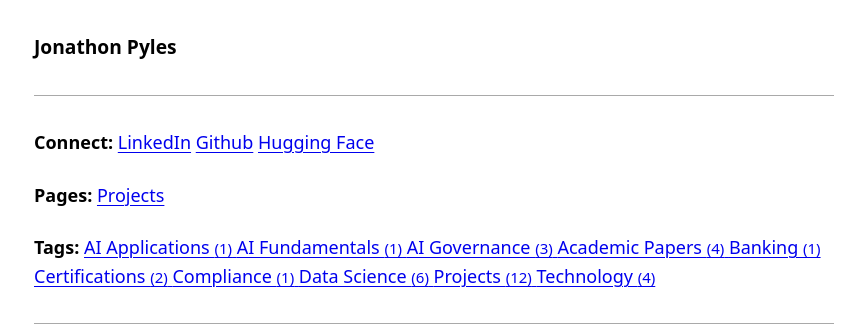
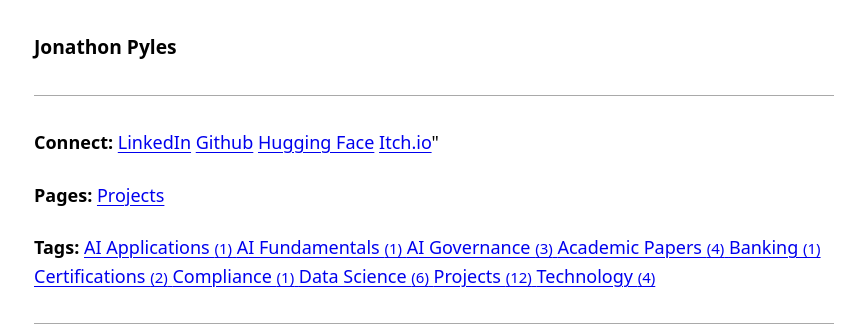
Before and after one commit to JNPyles/JNPyles.github.io, a Jekyll site: the page built from index.html, in a window 1280 px wide. Shown: the top 325 px of the page, without its empty margins (206-1071 px from the left). Built offline with Jekyll 4.4.1, drawn with Linux system fonts in a browser that asks for light colours; nearby versions of some CDN libraries.

Commit message:
Update index.html

```diff
--- a/index.html
+++ b/index.html
@@ -10,6 +10,7 @@ title: Home
 		<a href="https://www.linkedin.com/in/jonathonpyles/">LinkedIn</a>
 		<a href="https://github.com/JNPyles">Github</a>
 		<a href="https://huggingface.co/JNPyles">Hugging Face</a>
+    <a href="https://apadaegg.itch.io/">Itch.io</a>"
 </p>
 <p>
 		<strong>Pages: </strong>
```
